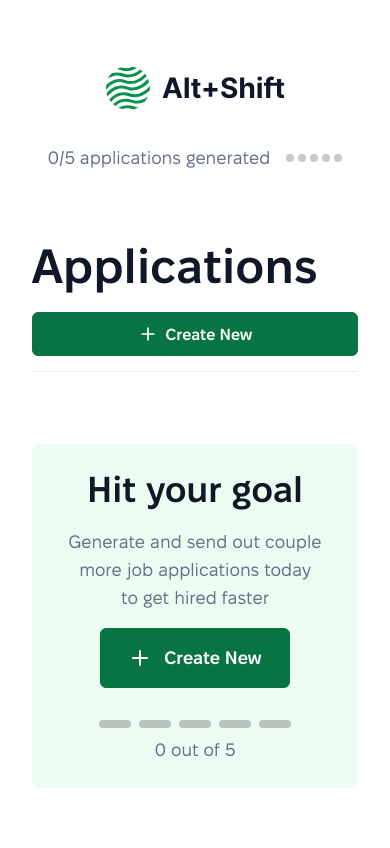
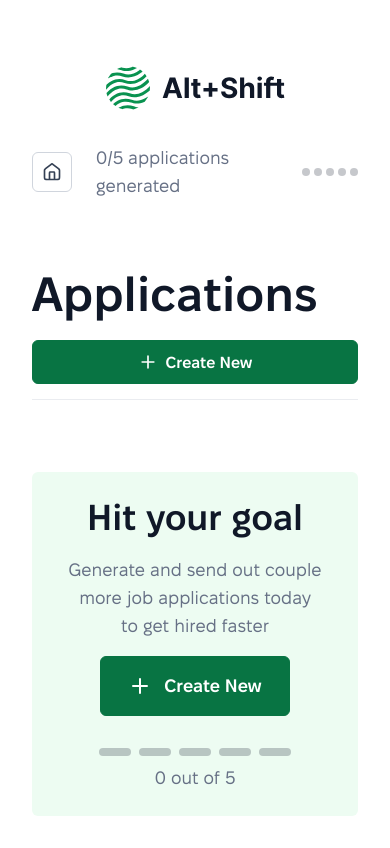
Before and after one commit to ilatovsky/alt-shift, a React (Vite) app: page /applications in a window 390 px wide. Built offline with nearby package versions, Linux system fonts and the light colour scheme.

Commit message:
return back home icon on mobile

```diff
--- a/src/components/header/index.module.css
+++ b/src/components/header/index.module.css
@@ -38,9 +38,7 @@
       align-items: center;
 
       @media (max-width: 768px) {
-        & a {
-          display: none;
-        }
+        flex-direction: row-reverse;
       }
     }
   }
```
